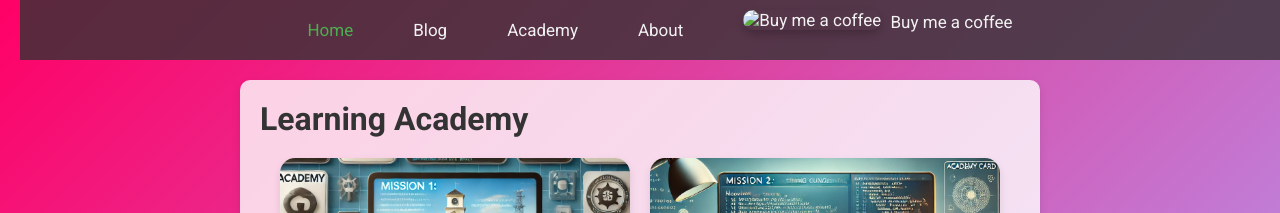
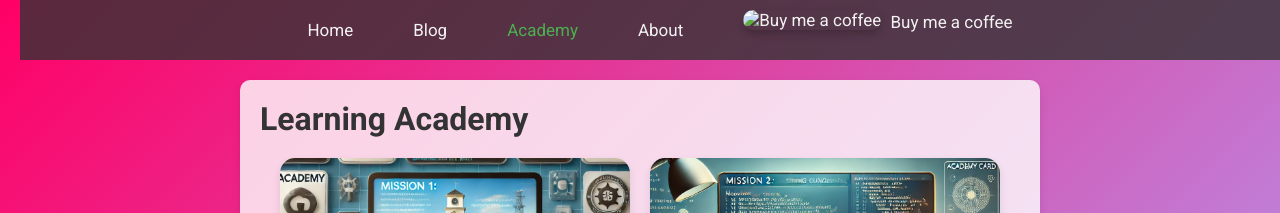
Before and after one commit to Dyst0rti0n/Dyst0rti0n.github.io, a Jekyll site: the page built from academy.html, in a window 1280 px wide. Shown: the top 213 px of the page. Built offline with Jekyll 4.4.1, drawn with Linux system fonts in a browser that asks for light colours.

```diff
--- a/_includes/navbar.html
+++ b/_includes/navbar.html
@@ -1,9 +1,9 @@
 <div class="navbar" id="navbar">
     <div class="navbar-center">
-        <a href="/" class="active">Home</a>
-        <a href="/blog">Blog</a>
-        <a href="/academy">Academy</a>
-        <a href="/about">About</a>
+        <a href="/" class="{% if page.url == "/" %}active{% endif %}">Home</a>
+        <a href="/blog" class="{% if page.url contains 'blog' %}active{% endif %}">Blog</a>
+        <a href="/academy" class="{% if page.url contains 'academy' %}active{% endif %}">Academy</a>
+        <a href="/about" class="{% if page.url contains 'about' %}active{% endif %}">About</a>
         <a class="bmc-button-nav" href="https://www.buymeacoffee.com/dystortion" target="_blank">
             <img src="https://cdn.buymeacoffee.com/buttons/bmc-new-btn-logo.svg" alt="Buy me a coffee">
             <span>Buy me a coffee</span>
```
Also changed, not shown: assets/images/beginner_badge.png (added).
